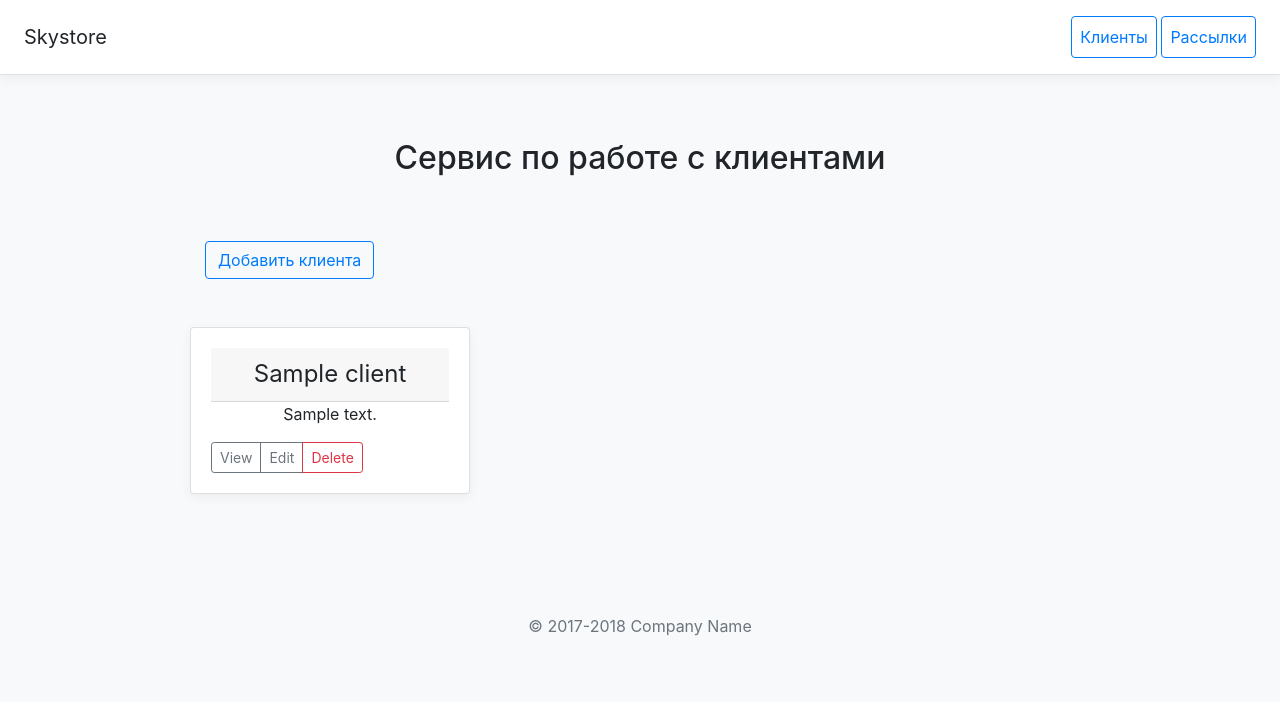
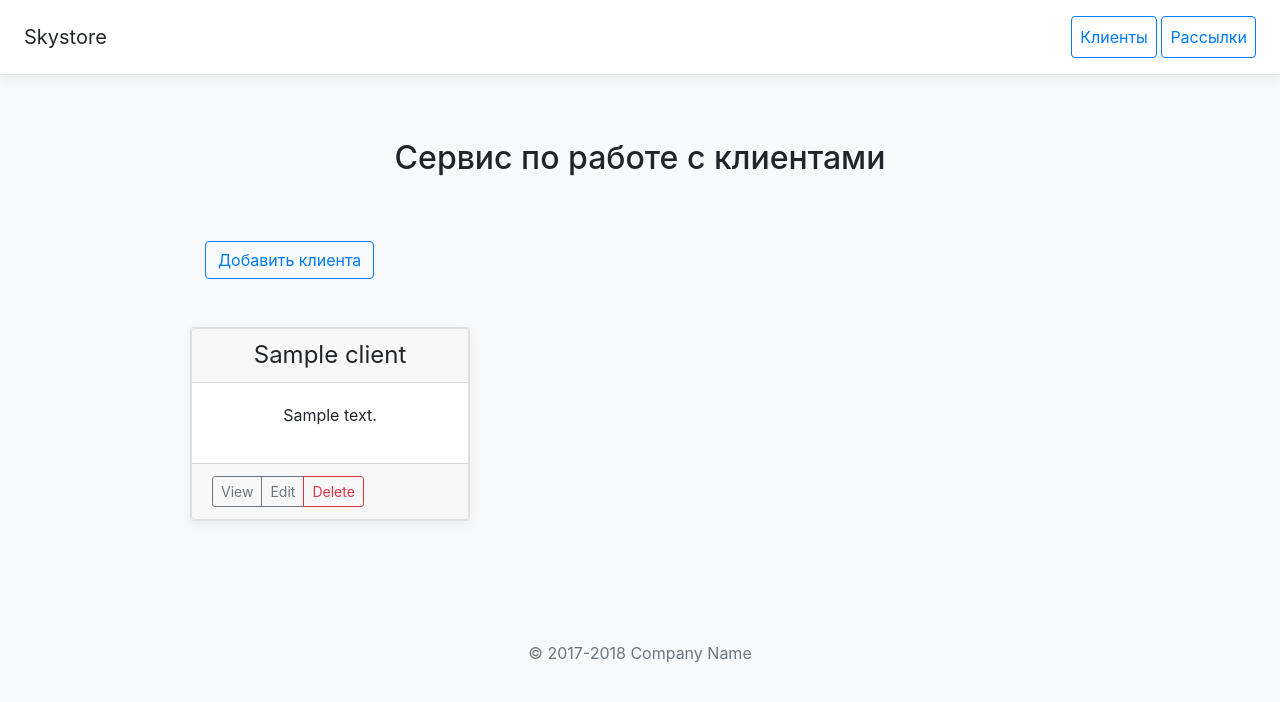
Before and after one commit to MikhailBaranov2023/mailing_list, a Django app: page / in a window 1280 px wide. Shown: the top 702 px of the page. Run offline with Django 4.2, Linux system fonts and the light colour scheme; tables that the repository leaves empty hold one stand-in row (values such as "Sample post"); some libraries are stand-ins or nearby versions.

Commit message:
немного поправил шаблоны

```diff
--- a/client/templates/client/client_list.html
+++ b/client/templates/client/client_list.html
@@ -8,13 +8,16 @@
             {% for object in object_list %}
                 <div class="col-md-4">
                     <div class="card mb-4 box-shadow">
-                        <div class="card-body">
+                        <div class="card">
                             <div class="card-header">
                                 <h4 class="my-0 font-weight-normal">{{ object.name }}</h4>
                             </div>
+                            <div class="card-body">
                                 <p>
                                     {{ object.comment | truncatechars:100 }}
                                 </p>
+                            </div>
+                            <div class="card-footer">
                                 <div class="d-flex justify-content-between align-items-center">
                                     <div class="btn-group">
                                         <a href="{% url 'client:view' object.pk %}"
@@ -28,6 +31,7 @@
                             </div>
                         </div>
                     </div>
+                </div>
             {% endfor %}
         </div>
     </div>
--- a/mailing_list/templates/mailing_list/mailinglist_list.html
+++ b/mailing_list/templates/mailing_list/mailinglist_list.html
@@ -33,14 +33,14 @@
                                 {% endif %}
                             </p>
                         </div>
-                        <div class="card-header">
+                        <div class="card-footer">
                             <div class="d-flex justify-content-between align-items-center">
                                 <div class="btn-group">
                                     <a href="{% url 'mailing_list:delete' object.pk %}" type="button"
                                        class="btn btn-sm btn-outline-danger">Delete</a>
                                 </div>
                             </div>
-
+                        </div>
                     </div>
                 </div>
             {% endfor %}
```
Also changed, not shown: client/templates/client/client_detail.html (+3 -5 lines). Lines whose indentation alone changed are shown as unchanged.
